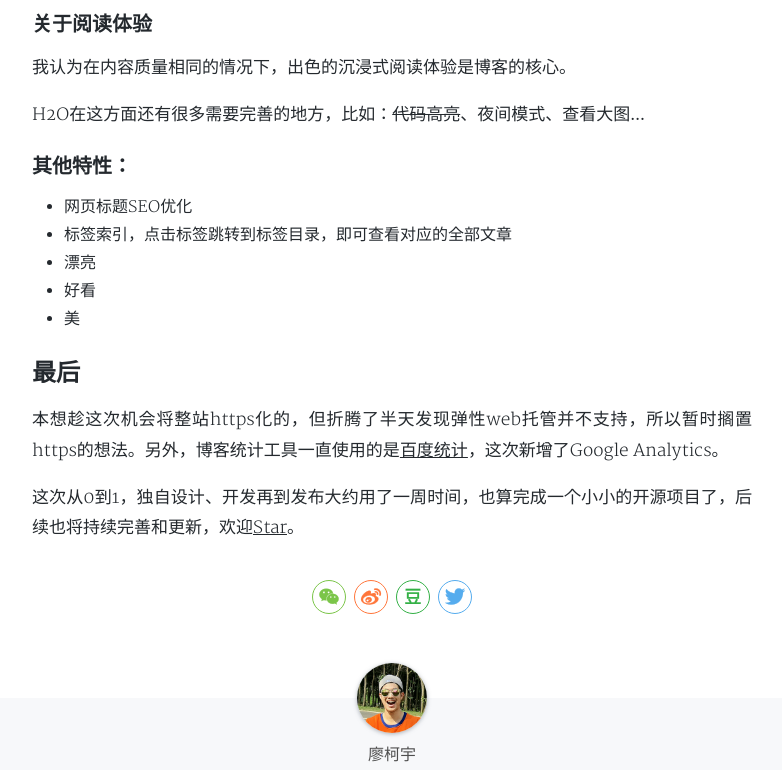
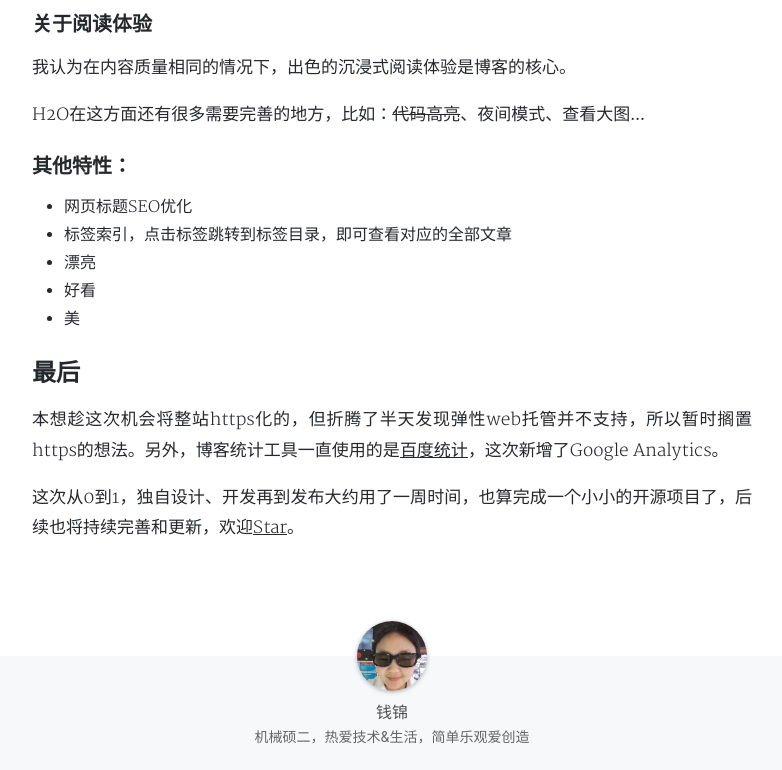
Before and after one commit to qianjinjin/qianjinjin.github.io, a Jekyll site: the page built from _posts/2017-04-18-new-theme-h2o.md, in a window 1280 px wide and 1400 px high, scrolled down 5923 px. Shown: the part 71-841 px from the top of the window, without its empty margins (248-1030 px from the left). Built offline with Jekyll 4.4.1, drawn with Linux system fonts in a browser that asks for light colours; nearby versions of some CDN libraries; a style sheet for code colours, icons or effects is not loaded; some of the changed text lies outside the part shown.

Commit message:
更新配置文件

```diff
--- a/_config.yml
+++ b/_config.yml
@@ -1,7 +1,7 @@
 # Site settings 配置站点
-title: '廖柯宇的独立博客'
-description: '昵称悟空，千禧一代，前端开发者/伪极客/灵魂摄影师，热爱技术&设计。很高兴能在这里与你分享我对技术和生活的思考。'
-keyword: '廖柯宇, 廖柯宇的独立博客, 廖柯宇的博客, 前端, 前端开发, 前端博客, javascript, vuejs, nodejs, 设计'
+title: '钱锦的博客'
+description: '机械硕二女生，即将入互联网坑。很高兴能在这里与你分享我对技术和生活的思考。'
+keyword: '钱锦, 钱锦的博客, 算法, vue, node'
 url: '' # your host
 
 # when build blog on server, if you don't need baseurl, you should leave this value blank.
@@ -21,13 +21,12 @@
 
 # Footer
 footer:
-  since: 2017
+  since: 2018
 
 # Author 配置博主信息
-author: '廖柯宇'
-nickname: '悟空'
-bio: '前端开发者，热爱技术&设计，简单乐观爱创造'
-avatar: '/assets/img/profile.png'
+author: '钱锦'
+bio: '机械硕二，热爱技术&生活，简单乐观爱创造'
+avatar: '/assets/img/profile.jpg'
 
 # Search
 search: true
@@ -44,29 +43,24 @@
 mathjax: true
 
 # Share
-social-share: true
+social-share: false
 social-share-items: ['wechat', 'weibo', 'douban', 'twitter']
 
 # theme color 主题皮肤
-theme-color: 'default'  # pink or default
+theme-color: 'pink'  # pink or default
 
 # Post header background patterns (when the post no cover): circuitBoard, overlappingCircles, food, glamorous, ticTacToe, seaOfClouds
 postPatterns: 'circuitBoard'
 
 # SNS settings 配置社交网站
 # url: email, weibo, zhihu, twitter, instagram, juejin, github, douban, facebook, dribble, uicn, jianshu, medium, linkedin
-sns:
-  weibo: '//weibo.com/lovecolcol'
-  juejin: '//juejin.im/user/57a6f434165abd006159b4cc'
-  instagram: '//www.instagram.com/steveliaocn'
-  github: '//github.com/kaeyleo'
 
 # Tags 设置标签
 recommend-tags: true # whether or not display recommend-tags on the sidebar
 recommend-condition-size: 12 # a tag will be recommended if the size of it is more than this value
 
 # Build settings
-paginate: 6
+paginate: 3
 paginate_path: 'page:num'
 exclude: ['node_modules', 'dev', 'package.json', 'gulpfile.js', '.gitignore', 'README.md']
 
--- a/index.html
+++ b/index.html
@@ -1,7 +1,8 @@
 ---
 layout: default
-home-title: H2O Theme For Jekyll
-description: 或许是最漂亮的Jekyll主题
+home-title: 钱锦的博客
+description:
+header-img: assets/img/banner.jpg
 ---
 
 {% include header.html %}
```
Also changed, not shown: assets/img/banner.jpg (renamed from assets/img/hero.jpg), assets/img/profile.jpg (added).
